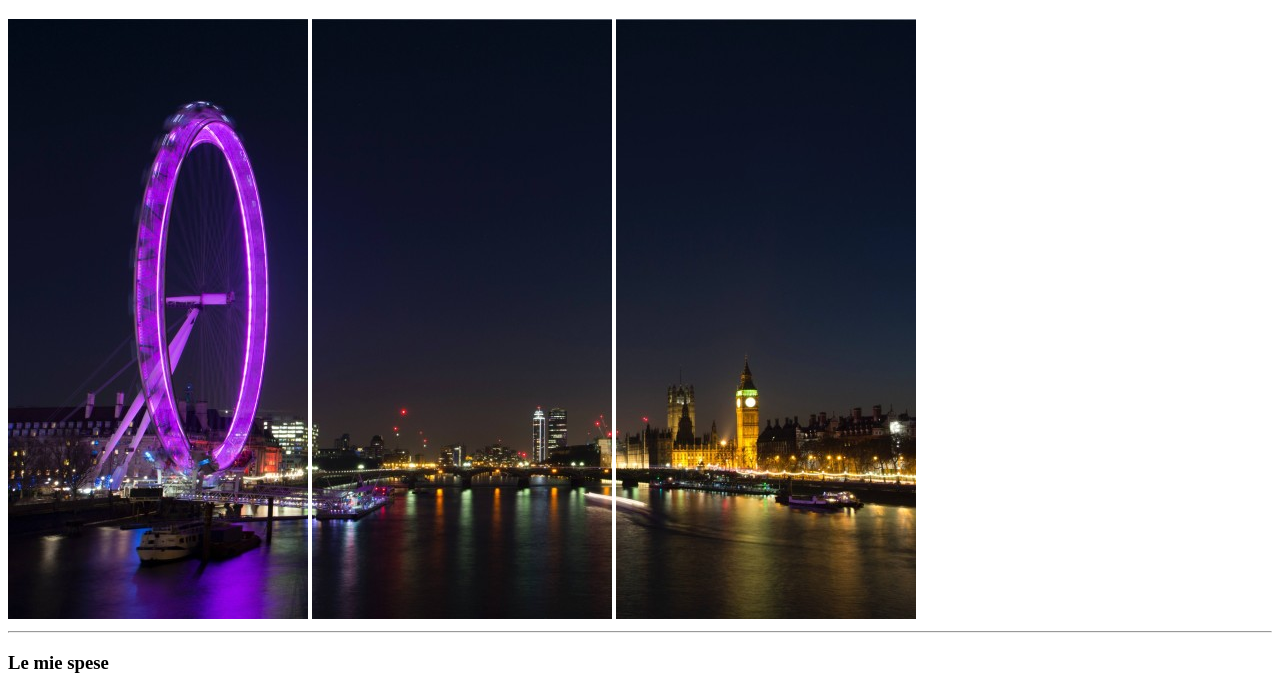
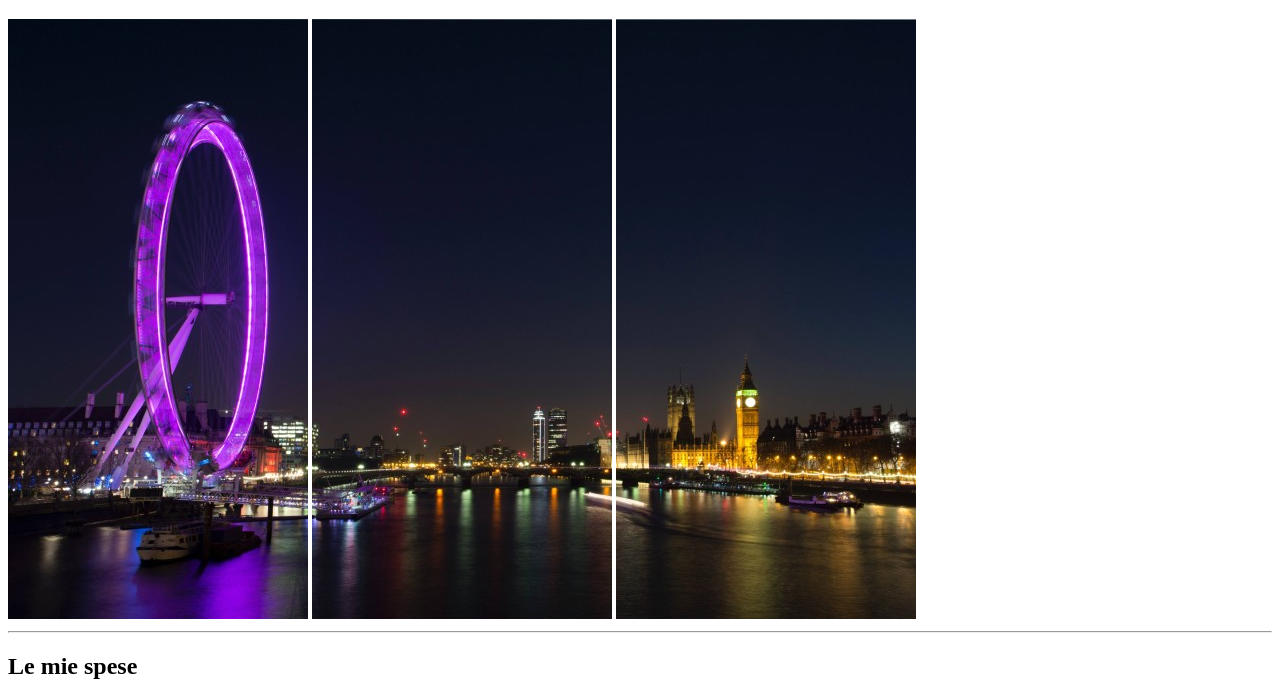
Before and after one commit to francescofalcone05/html-london-trip, a plain HTML site: page index.html in a window 1280 px wide. Shown: the part 61-750 px from the top of the page. Drawn offline with Linux system fonts and the light colour scheme.

Commit message:
final-file

```diff
--- a/index.html
+++ b/index.html
@@ -17,7 +17,7 @@
     </header>
 <!--prezzi e itinerari-->
     <main>
-        <h3>Le mie spese</h2>
+        <h2>Le mie spese</h2>
 
     <!--table-->
         <table>
```
